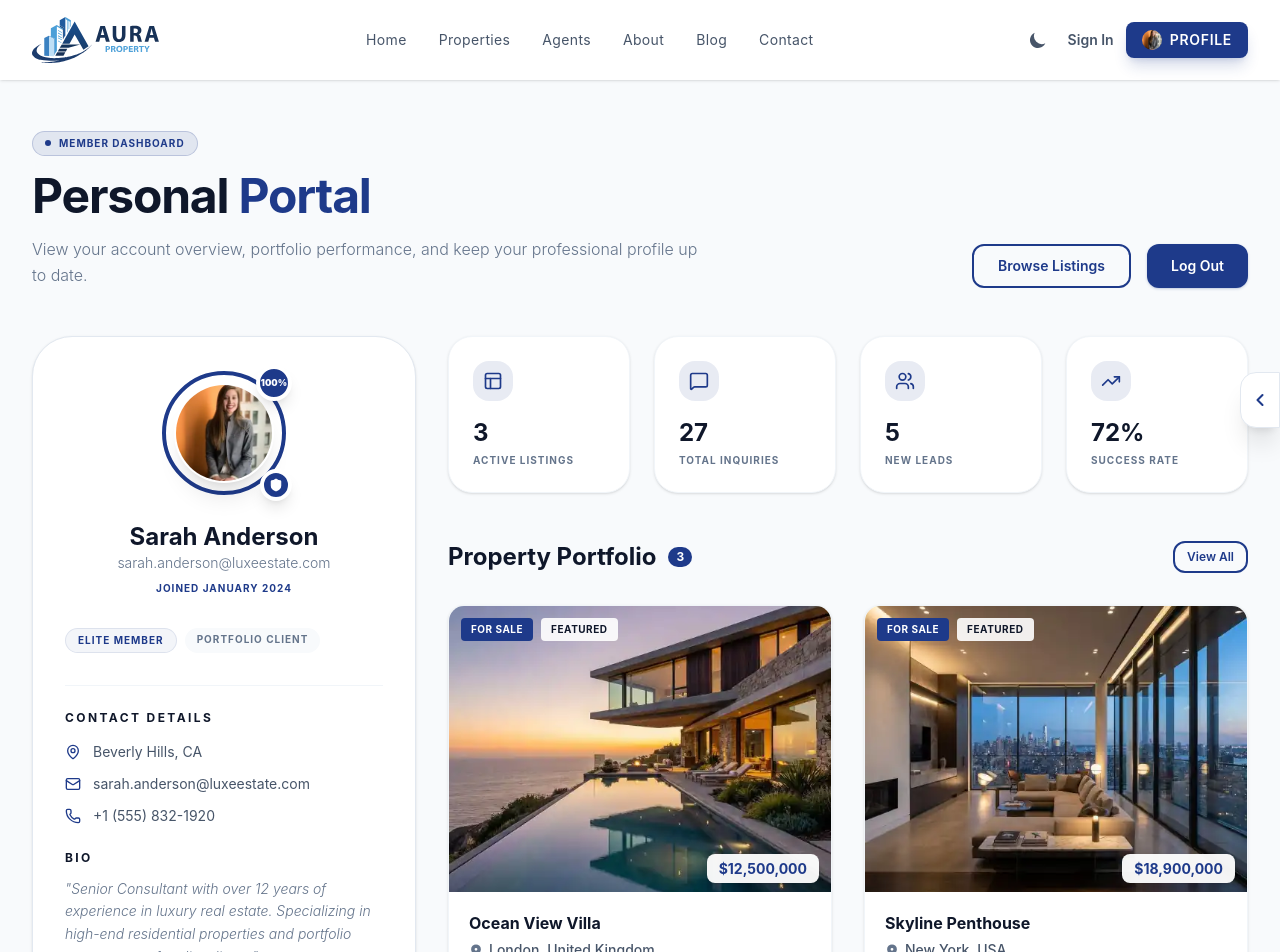
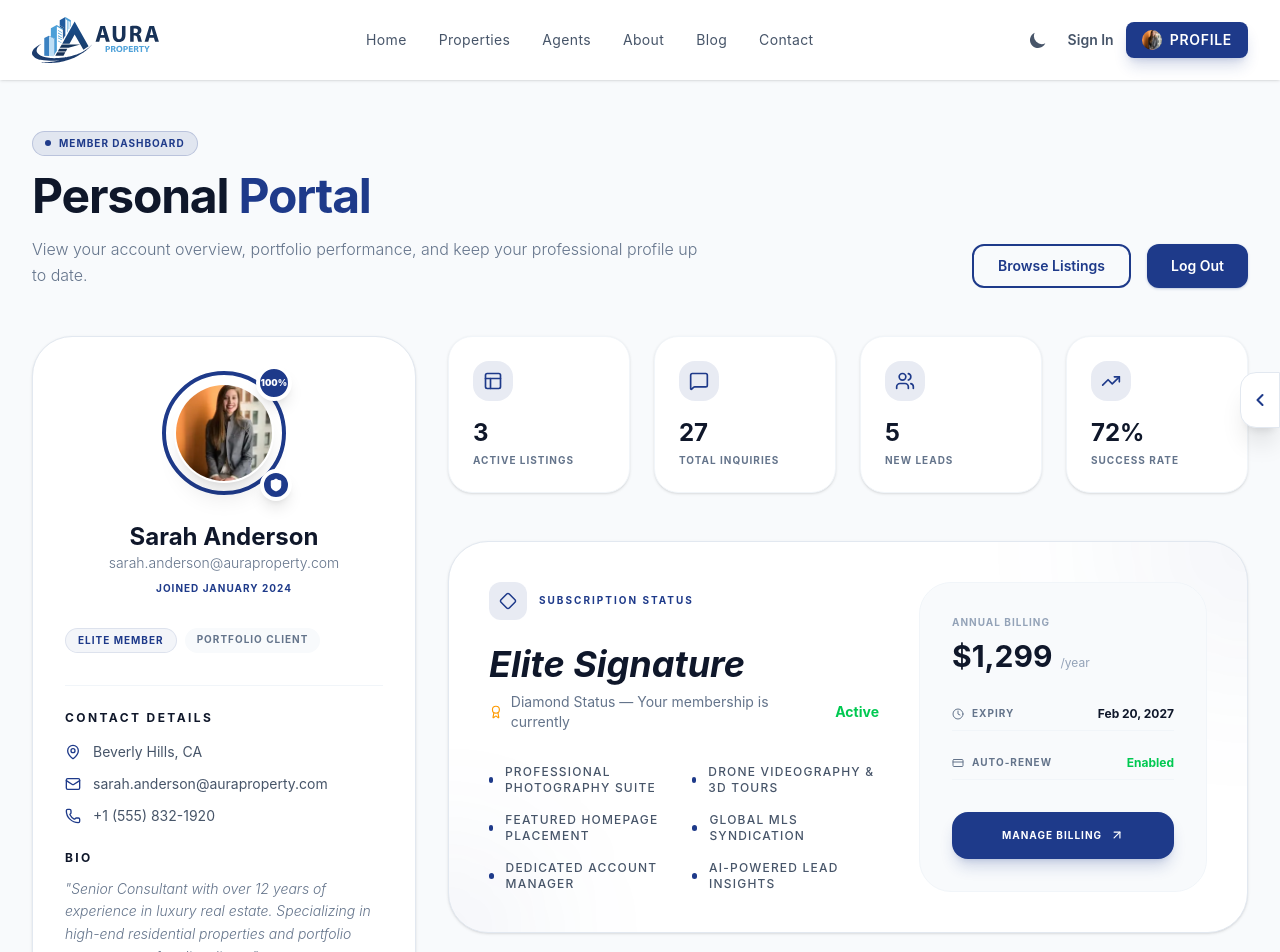
Before and after one commit to parixit2506/Real-Estate_Template_2, a React (Vite) app: page /profile in a window 1280 px wide. Shown: the top 952 px of the page. Built offline with nearby package versions, Linux system fonts and the light colour scheme.

Commit message:
chages static label with aura, adjust home page spacing

```diff
--- a/src/StaticData/faqs.ts
+++ b/src/StaticData/faqs.ts
@@ -27,7 +27,7 @@ const faqs = [
         'id': '5',
         'category': 'General',
         'question': 'What areas do you specialize in?',
-        'answer': 'LuxeEstate specializes in premium residential and commercial properties across major metropolitan hubs and desirable coastal regions, including Beverly Hills, Manhattan, Miami Beach, and Malibu.'
+        'answer': 'AuraProperty specializes in premium residential and commercial properties across major metropolitan hubs and desirable coastal regions, including Beverly Hills, Manhattan, Miami Beach, and Malibu.'
     },
     {
         'id': '6',
--- a/src/StaticData/testimonials.ts
+++ b/src/StaticData/testimonials.ts
@@ -12,7 +12,7 @@ const testimonials = [
         'name': 'David Thompson',
         'role': 'Real Estate Investor',
         'image': '/testimonials/testimonial2.webp',
-        'content': 'The analytics and lead generation tools provided by LuxeEstate are second to none. My portfolio growth has accelerated significantly since joining.',
+        'content': 'The analytics and lead generation tools provided by AuraProperty are second to none. My portfolio growth has accelerated significantly since joining.',
         'rating': 5
     },
     {
@@ -36,7 +36,7 @@ const testimonials = [
         'name': 'Sophia Laurent',
         'role': 'International Client',
         'image': '/testimonials/testimonial5.webp',
-        'content': 'Relocating from Paris was a massive undertaking, but LuxeEstate made it feel like a breeze. Their concierge approach is transformative.',
+        'content': 'Relocating from Paris was a massive undertaking, but AuraProperty made it feel like a breeze. Their concierge approach is transformative.',
         'rating': 5
     },
     {
--- a/src/index.css
+++ b/src/index.css
@@ -166,6 +166,6 @@ html.lenis body {
     }
 
     .section-padding {
-        @apply py-14 md:py-18 lg:py-22;
+        @apply py-12 md:py-16 lg:py-20;
     }
 }
--- a/src/layouts/Footer.tsx
+++ b/src/layouts/Footer.tsx
@@ -156,8 +156,8 @@ const Footer = () => {
                                         <path strokeLinecap="round" strokeLinejoin="round" strokeWidth={1.5} d="M3 8l7.89 5.26a2 2 0 002.22 0L21 8M5 19h14a2 2 0 002-2V7a2 2 0 00-2-2H5a2 2 0 00-2 2v10a2 2 0 002 2z" />
                                     </svg>
                                 </div>
-                                <a href="mailto:concierge@luxeestate.com" className="text-sm font-medium hover:text-brand-primary transition-colors duration-300 text-slate-800 dark:text-slate-300">
-                                    concierge@luxeestate.com
+                                <a href="mailto:concierge@auraproperty.com" className="text-sm font-medium hover:text-brand-primary transition-colors duration-300 text-slate-800 dark:text-slate-300">
+                                    concierge@auraproperty.com
                                 </a>
                             </div>
                         </div>
--- a/src/layouts/Navbar.tsx
+++ b/src/layouts/Navbar.tsx
@@ -305,7 +305,7 @@ const Navbar = () => {
                     <div className="grid grid-cols-1 sm:grid-cols-2 gap-6">
                       <div className="flex flex-col">
                         <span className="text-[10px] font-bold uppercase tracking-[0.2em] text-slate-400 dark:text-slate-500 mb-1">Email</span>
-                        <a href="mailto:hello@luxeestate.com" className="text-lg font-medium text-slate-800 dark:text-slate-300 hover:text-brand-primary transition-colors">hello@luxeestate.com</a>
+                        <a href="mailto:hello@auraproperty.com" className="text-lg font-medium text-slate-800 dark:text-slate-300 hover:text-brand-primary transition-colors">hello@auraproperty.com</a>
                       </div>
                       <div className="flex flex-col">
                         <span className="text-[10px] font-bold uppercase tracking-[0.2em] text-slate-400 dark:text-slate-500 mb-1">Phone</span>
@@ -314,7 +314,7 @@ const Navbar = () => {
                     </div>
 
                     <div className="flex items-center justify-end gap-4 pt-2">
-                      <span className="text-xs text-slate-400">© 2026 LuxeEstate Properties. All rights reserved.</span>
+                      <span className="text-xs text-slate-400">© 2026 AuraProperty. All rights reserved.</span>
                     </div>
                   </div>
                 </motion.div>
--- a/src/views/BlogPages/Blog.tsx
+++ b/src/views/BlogPages/Blog.tsx
@@ -25,7 +25,7 @@ const Blog = () => {
                         Insights & Articles
                     </span>
                     <h1 className="text-3xl sm:text-4xl md:text-5xl font-bold text-slate-900 dark:text-white mt-3 mb-6">
-                        The LuxeEstate Blog
+                        The AuraProperty Blog
                     </h1>
                     <p className="text-slate-500 dark:text-slate-400 max-w-2xl mx-auto font-light text-lg">
                         Expert perspectives on luxury real estate, market analysis, and premium lifestyle design.
--- a/src/views/MiscPages/AddProperty.tsx
+++ b/src/views/MiscPages/AddProperty.tsx
@@ -122,7 +122,7 @@ const AddProperty = () => {
                             Add <span className="text-brand-primary">Property</span>
                         </h1>
                         <p className="text-slate-500 dark:text-slate-400 mt-4 max-w-xl font-light leading-relaxed">
-                            Bring your exclusive properties to the forefront of LuxeEstate's elite collection.
+                            Bring your exclusive properties to the forefront of AuraProperty's elite collection.
                         </p>
                     </div>
 
--- a/src/views/MiscPages/Contact.tsx
+++ b/src/views/MiscPages/Contact.tsx
@@ -101,7 +101,7 @@ const Contact = () => {
                                     </svg>
                                 ),
                                 title: 'Email Inquiries',
-                                content: 'hello@luxeestate.com',
+                                content: 'hello@auraproperty.com',
                             },
                         ].map(item => (
                             <div key={item.title} className="flex gap-5 group">
@@ -178,7 +178,7 @@ const Contact = () => {
                                             required
                                             value={formData.email}
                                             onChange={handleChange}
-                                            placeholder="jane@luxeestate.com"
+                                            placeholder="jane@auraproperty.com"
                                             className="w-full px-5 py-3.5 bg-slate-50 dark:bg-slate-800/50 border border-slate-100 dark:border-slate-800 rounded-2xl text-sm text-slate-900 dark:text-white placeholder-slate-400 focus:outline-none focus:ring-1 focus:ring-brand-primary dark:focus:ring-brand-primary-dark/30 focus:border-brand-primary dark:focus:border-brand-primary-dark transition-all"
                                         />
                                     </div>
--- a/src/views/MiscPages/Profile.tsx
+++ b/src/views/MiscPages/Profile.tsx
@@ -1,7 +1,7 @@
 import { AnimatePresence, motion } from 'framer-motion';
 import { useMemo, useState, useEffect } from 'react';
 import { useNavigate } from 'react-router-dom';
-import { X, MapPin, Phone, Mail, Shield, Layout, Plus, ExternalLink, TrendingUp, Users, MessageSquare, CheckCircle, Clock, Building, DollarSign, Calendar, ArrowUpRight, User } from 'lucide-react';
+import { X, MapPin, Phone, Mail, Shield, Layout, Plus, ExternalLink, TrendingUp, Users, MessageSquare, CheckCircle, Clock, Building, DollarSign, Calendar, ArrowUpRight, User, Diamond, Award, CreditCard } from 'lucide-react';
 import Button from '@/components/ui/Button';
 import PropertyCard from '@/components/cards/PropertyCard';
 import { useFeaturedProperties } from '@/utilities/useProperties';
@@ -9,7 +9,7 @@ import { useFeaturedProperties } from '@/utilities/useProperties';
 const STATIC_USER = {
   id: 'luxe-user-id',
   name: 'Sarah Anderson',
-  email: 'sarah.anderson@luxeestate.com',
+  email: 'sarah.anderson@auraproperty.com',
   createdAt: new Date('2024-01-12').toISOString(),
   profile: {
     location: 'Beverly Hills, CA',
@@ -66,6 +66,22 @@ const INQUIRIES = [
     source: 'Referral'
   }
 ];
+
+const CURRENT_PLAN = {
+  name: 'Elite Signature',
+  tier: 'Diamond Status',
+  price: '$1,299',
+  status: 'Active',
+  expiryDate: 'Feb 20, 2027',
+  features: [
+    'Professional photography suite',
+    'Drone videography & 3D tours',
+    'Featured homepage placement',
+    'Global MLS syndication',
+    'Dedicated Account Manager',
+    'AI-Powered Lead Insights'
+  ]
+};
 
 const Profile = () => {
   const navigate = useNavigate();
@@ -348,6 +364,75 @@ const Profile = () => {
                 </motion.div>
               ))}
             </div>
+
+            {/* Membership Details Section */}
+            <motion.div
+              initial={{ opacity: 0, y: 20 }}
+              animate={{ opacity: 1, y: 0 }}
+              transition={{ delay: 0.4 }}
+              className="relative overflow-hidden group bg-white dark:bg-slate-900 border border-slate-200 dark:border-slate-800 rounded-[2.5rem] shadow-sm hover:shadow-xl transition-all duration-500 p-8 md:p-10"
+            >
+              <div className="absolute top-0 right-0 w-64 h-64 bg-brand-primary/5 blur-[80px] -mr-32 -mt-32 rounded-full group-hover:bg-brand-primary/10 transition-all duration-700" />
+              <div className="absolute bottom-0 left-0 w-48 h-48 bg-brand-primary/5 blur-[60px] -ml-24 -mb-24 rounded-full group-hover:bg-brand-primary/10 transition-all duration-700" />
+
+              <div className="relative z-10 flex flex-col lg:flex-row gap-10 lg:items-center">
+                <div className="lg:flex-1">
+                  <div className="flex items-center gap-3 mb-6">
+                    <div className="p-2.5 rounded-xl bg-brand-primary/10 text-brand-primary">
+                      <Diamond size={18} />
+                    </div>
+                    <span className="text-[10px] font-bold uppercase tracking-[0.2em] text-brand-primary">Subscription Status</span>
+                  </div>
+
+                  <h2 className="text-3xl md:text-4xl font-bold text-slate-900 dark:text-white mb-2 italic">
+                    {CURRENT_PLAN.name}
+                  </h2>
+                  <p className="text-slate-500 dark:text-slate-400 text-sm mb-8 flex items-center gap-2">
+                    <Award size={14} className="text-amber-500" />
+                    {CURRENT_PLAN.tier} — Your membership is currently <span className="text-green-500 font-bold">{CURRENT_PLAN.status}</span>
+                  </p>
+
+                  <div className="grid grid-cols-1 sm:grid-cols-2 gap-4">
+                    {CURRENT_PLAN.features.map((feature, i) => (
+                      <div key={i} className="flex items-center gap-3 group/item">
+                        <div className="w-1.5 h-1.5 rounded-full bg-brand-primary scale-100 group-hover/item:scale-125 transition-transform" />
+                        <span className="text-xs text-slate-600 dark:text-slate-300 font-medium uppercase tracking-widest">{feature}</span>
+                      </div>
+                    ))}
+                  </div>
+                </div>
+
+                <div className="lg:w-72 p-8 bg-slate-50 dark:bg-slate-800/50 rounded-[2rem] border border-slate-100 dark:border-slate-800">
+                  <div className="mb-6">
+                    <p className="text-[10px] font-bold uppercase tracking-widest text-slate-400 mb-2">Annual Billing</p>
+                    <div className="flex items-baseline gap-2">
+                      <h4 className="text-3xl font-bold text-slate-900 dark:text-white">{CURRENT_PLAN.price}</h4>
+                      <span className="text-xs text-slate-400">/year</span>
+                    </div>
+                  </div>
+
+                  <div className="space-y-4 mb-8">
+                    <div className="flex items-center justify-between py-2 border-b border-slate-100 dark:border-slate-700">
+                      <span className="text-[10px] font-bold uppercase tracking-widest text-slate-500 flex items-center gap-2">
+                        <Clock size={12} /> Expiry
+                      </span>
+                      <span className="text-xs font-bold text-slate-900 dark:text-white">{CURRENT_PLAN.expiryDate}</span>
+                    </div>
+                    <div className="flex items-center justify-between py-2 border-b border-slate-100 dark:border-slate-700">
+                      <span className="text-[10px] font-bold uppercase tracking-widest text-slate-500 flex items-center gap-2">
+                        <CreditCard size={12} /> Auto-renew
+                      </span>
+                      <span className="text-xs font-bold text-green-500">Enabled</span>
+                    </div>
+                  </div>
+
+                  <button className="w-full py-4 bg-brand-primary text-white rounded-2xl text-[10px] font-bold uppercase tracking-widest shadow-lg shadow-brand-primary/20 hover:scale-[1.02] active:scale-[0.98] transition-all flex items-center justify-center gap-2">
+                    Manage Billing
+                    <ArrowUpRight size={14} />
+                  </button>
+                </div>
+              </div>
+            </motion.div>
 
             {/* Property Portfolio */}
             <div className="space-y-8">
```
Also changed, not shown: src/StaticData/agents.ts (+5 -5 lines), src/views/MainPages/Home.tsx (+8 -8 lines), 1 other file (tests, documents, lock files or other folders).
